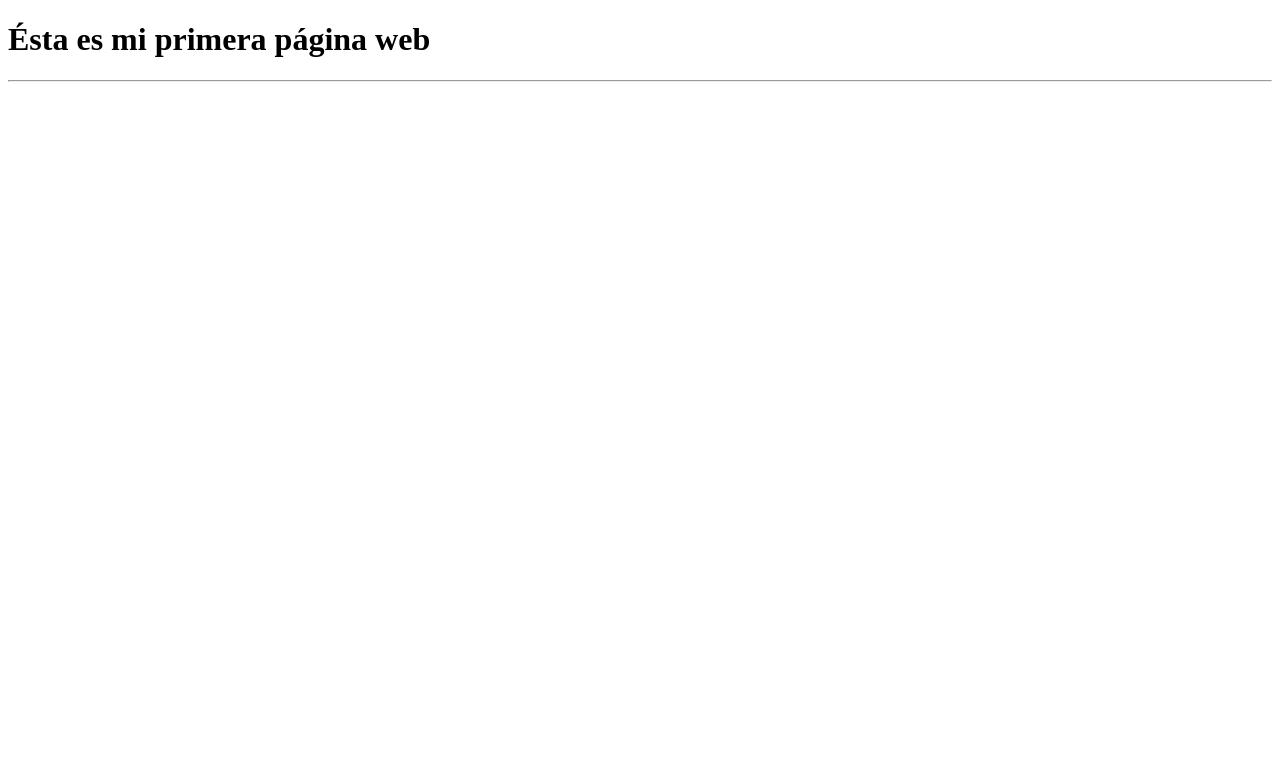
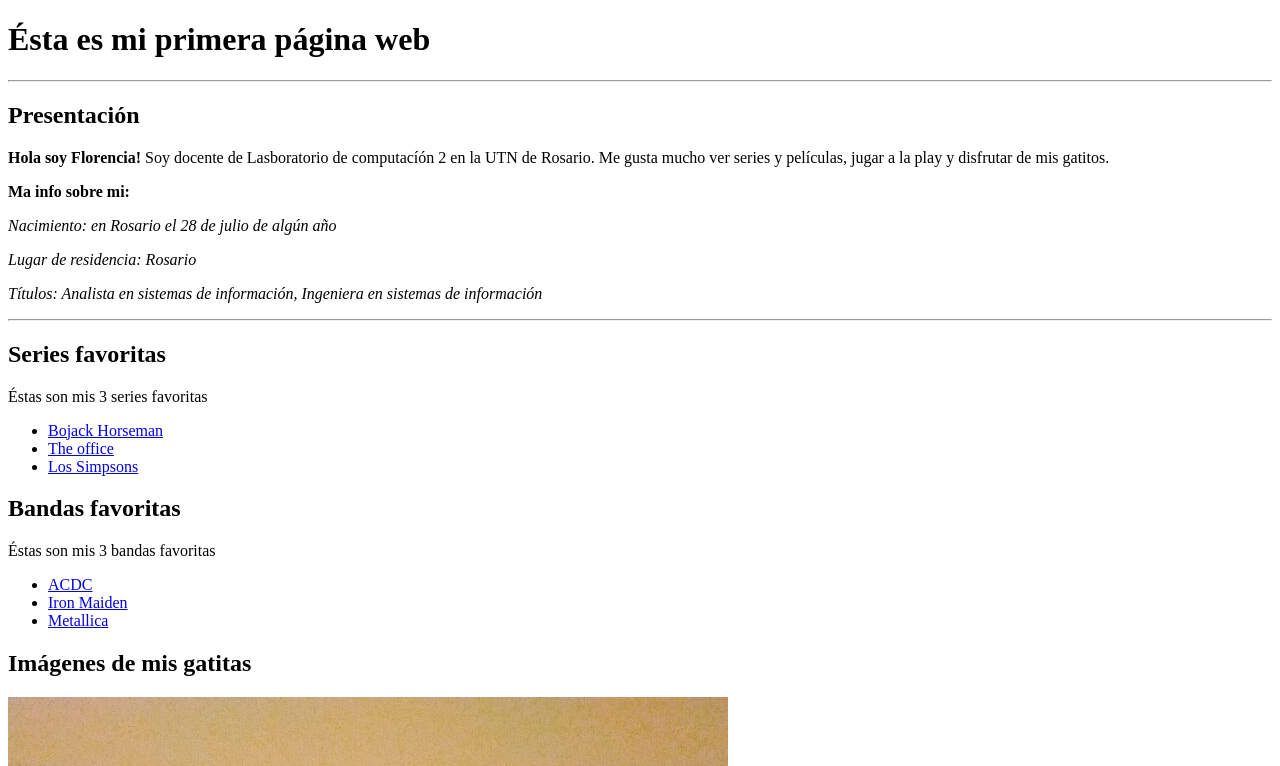
Before and after one commit to floranderson/LC2, a plain HTML site: page index.html in a window 1280 px wide. Shown: the top 766 px of the page. Drawn offline with Linux system fonts and the light colour scheme.

Commit message:
Modificaciones varias del archivo index

```diff
--- a/index.html
+++ b/index.html
@@ -7,6 +7,40 @@
 
         <h1>Ésta es mi primera página web</h1>
         <hr>
+        <h2>Presentación</h2>
+        <p><b>Hola soy Florencia!</b>
+         Soy docente de Lasboratorio de computacíón 2 en la UTN de Rosario.
+         Me gusta mucho ver series y películas, jugar a la play y disfrutar de mis gatitos.
+        </p>
+        <p><b>Ma info sobre mi:</b></p>
+        <p><i>Nacimiento: en Rosario el 28 de julio de algún año</i></p>
+        <p><i>Lugar de residencia: Rosario</i></p>
+        <p><i>Títulos: Analista en sistemas de información, Ingeniera en sistemas de información</i></p>
+
+        <hr>
+        <h2>Series favoritas</h2>
+        <p>Éstas son mis 3 series favoritas</p>
+        <ul>
+            <li><a href="https://www.imdb.com/title/tt3398228/">Bojack Horseman</a> </li>
+            <li><a href="https://www.imdb.com/title/tt0386676/">The office</a></li>
+            <li><a href="https://www.imdb.com/title/tt0462538/?ref_=nv_sr_srsg_0">Los Simpsons</a></li>
+        </ul>
+
+        <h2>Bandas favoritas</h2>
+        <p>Éstas son mis 3 bandas favoritas</p>
+        <ul>
+            <li><a href="https://es.wikipedia.org/wiki/AC/DC">ACDC</a> </li>
+            <li><a href="https://es.wikipedia.org/wiki/Iron_Maiden">Iron Maiden</a></li>
+            <li><a href="https://es.wikipedia.org/wiki/Metallica">Metallica</a></li>
+        </ul>
+
+        <h2>Imágenes de mis gatitas</h2>
+
+        <img src="Img/IMG (1).jpg">
+        <img src="Img/IMG (2).jpg">
+        <img src="Img/IMG (3).jpg">
+        <img src="Img/IMG (4).jpg">
+
 
     </body>
 </html>
```
Also changed, not shown: Img/IMG (1).jpg (added), Img/IMG (2).jpg (added), Img/IMG (3).jpg (added), Img/IMG (4).jpg (added).
